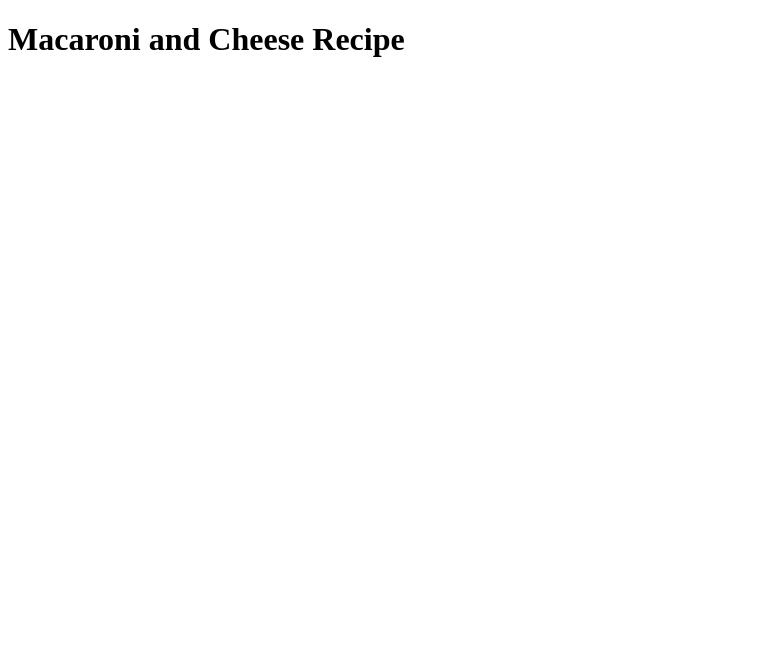
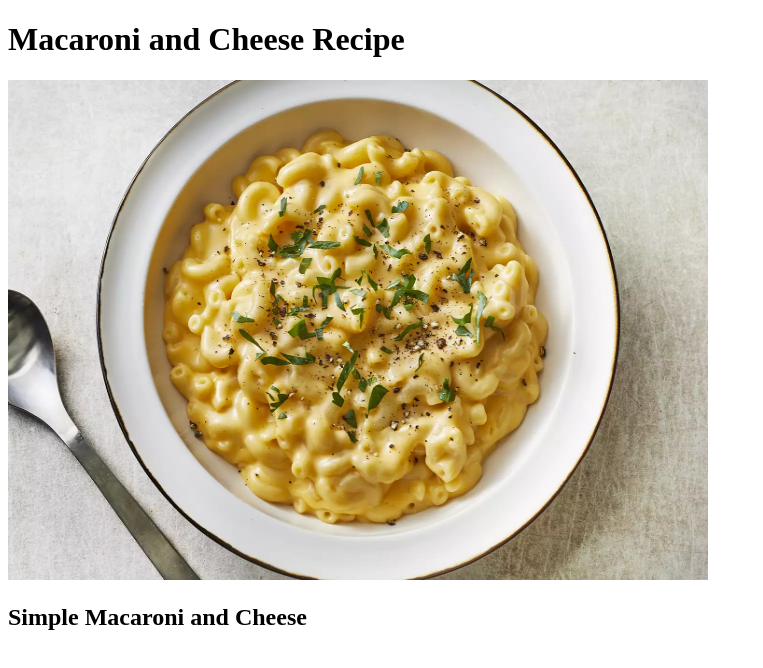
Before and after one commit to Kwasi-O-Tweneboah/odin-recipes, a plain HTML site: page recipes/macandcheese.html in a window 1280 px wide. Shown: the whole page, without its empty margins (0-763 px from the left). Drawn offline with Linux system fonts and the light colour scheme.

Commit message:
macandcheese.html and ../images/macandcheese.webp

```diff
--- a/recipes/macandcheese.html
+++ b/recipes/macandcheese.html
@@ -6,5 +6,7 @@
 </head>
 <body>
     <h1>Macaroni and Cheese Recipe</h1>
+    <img src="../images/macandcheese.webp" alt="Simple Macaroni and Cheese photo" width="700" height="500">
+    <h2>Simple Macaroni and Cheese</h2>
 </body>
 </html>
```
Also changed, not shown: images/macandcheese.webp (added).
